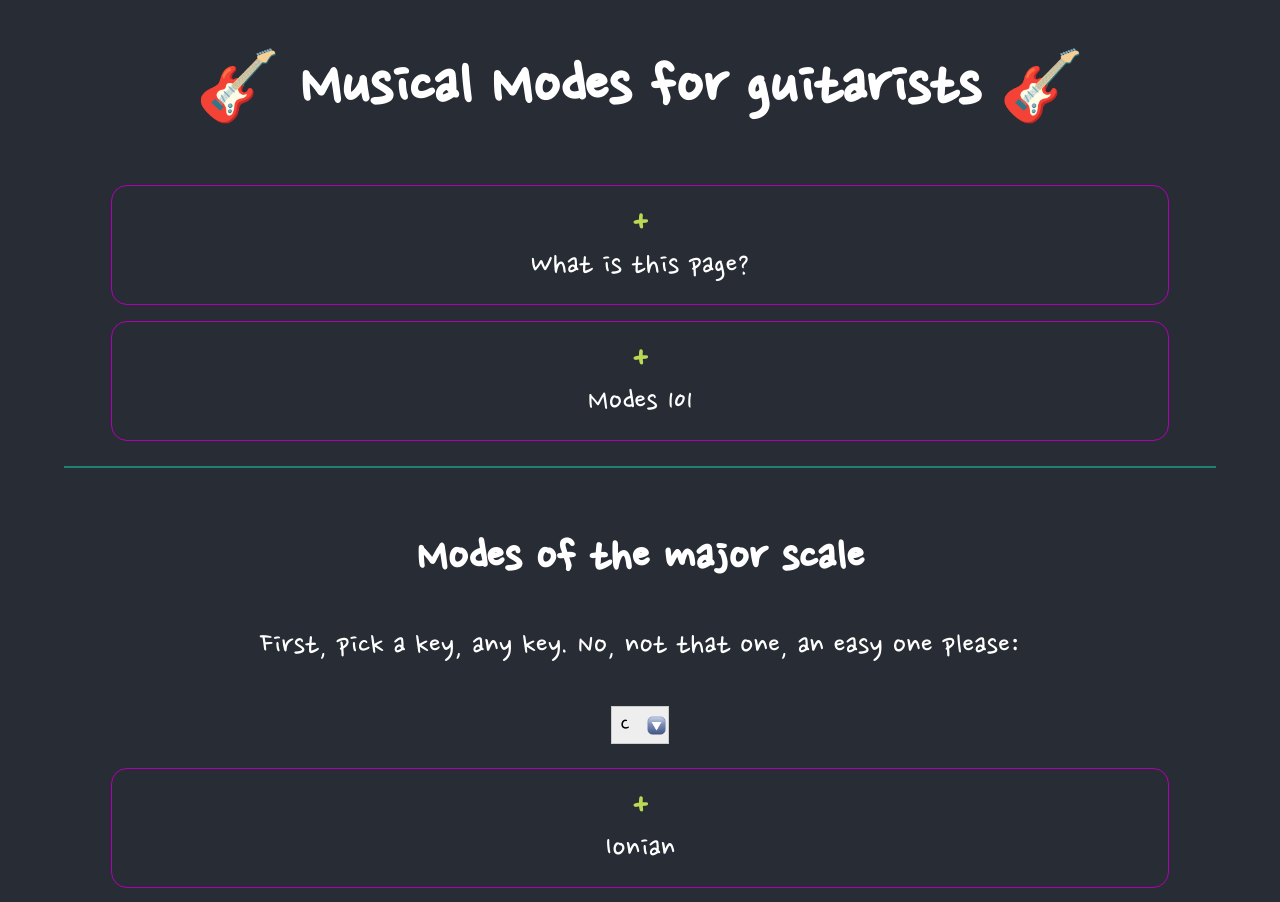
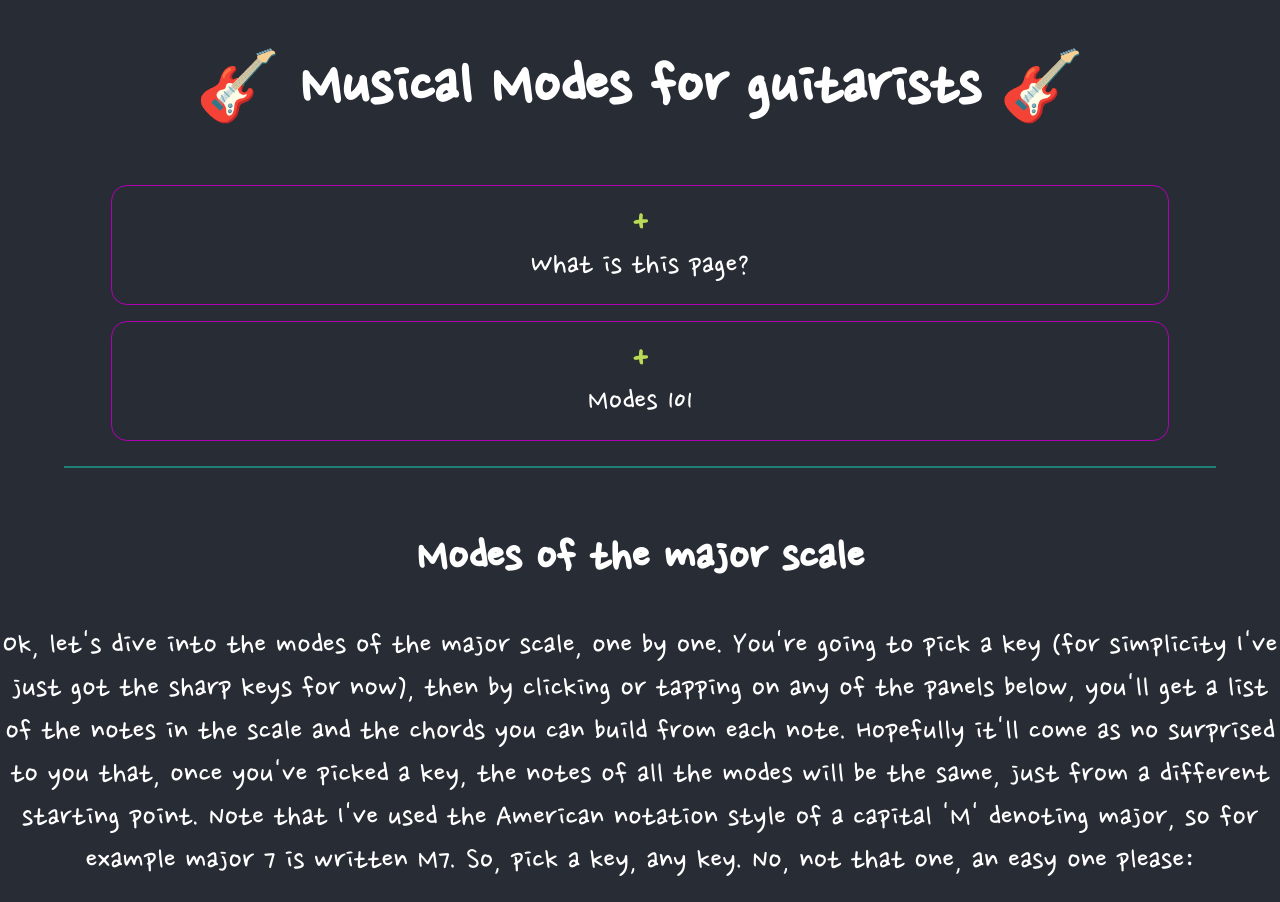
Before and after one commit to aNerdInTheHand/modes, a React (Create React App) app: page / in a window 1280 px wide. Shown: the top 902 px of the page. Built offline with nearby package versions, Linux system fonts and the light colour scheme.

Commit message:
mode explanation;

```diff
--- a/src/App.css
+++ b/src/App.css
@@ -75,6 +75,8 @@ select {
 .mode-table {
   border-collapse: collapse;
   border-spacing: 0;
+  min-width: 200px;
+  display: inline-flex;
 }
 
 .mode-table td {
@@ -100,3 +102,7 @@ select {
   /* text-align: left; */
   vertical-align: top
 }
+
+.mode-section {
+  flex-direction: row;
+}
--- a/src/App.js
+++ b/src/App.js
@@ -2,6 +2,7 @@ import React, { useState } from 'react'
 import './App.css'
 import Intro from './pages/Intro'
 import About from './pages/About'
+import Info from './pages/Info'
 import Ionian from './pages/Ionian'
 import Dorian from './pages/Dorian'
 import Phrygian from './pages/Phrygian'
@@ -19,7 +20,7 @@ const App = () => {
 
   const selectKeyDropdown = () => (
     <div className='dropdown'>
-      <p>First, pick a key, any key. No, not that one, an easy one please: </p>
+      <Info />
       <select
         className='select'
         onChange={handleKeyChange}
--- a/src/components/ModeOverview.js
+++ b/src/components/ModeOverview.js
@@ -1,13 +1,12 @@
 import React from 'react'
 
-const renderTable = chords => {
-  console.log(chords)
-  return (<table className='mode-table'>
+const renderTable = chords => (
+  <table className='mode-table'>
     <tbody>
       {chords.map((row, i) => renderTableRow(row, i))}
     </tbody>
-  </table>)
-}
+  </table>
+)
 
 const renderTableRow = (row, i) => (
   <tr key={`tr-${i}`}>
--- /dev/null
+++ b/src/pages/Info.js
@@ -0,0 +1,13 @@
+import React from 'react'
+
+export default () => (
+  <p>
+    Ok, let's dive into the modes of the major scale, one by one.
+    You're going to pick a key (for simplicity I've just got the sharp keys for now), then by clicking or tapping on any of the panels below, you'll get a list of the notes in the scale and the chords you can build from each note.
+    Hopefully it'll come as no surprised to you that, once you've picked a key, the notes of all the modes will be the same, just from a different starting point.
+
+    Note that I've used the American notation style of a capital 'M' denoting major, so for example major 7 is written M7.
+
+    So, pick a key, any key. No, not that one, an easy one please:
+  </p>
+)
--- a/src/pages/Ionian.js
+++ b/src/pages/Ionian.js
@@ -5,15 +5,14 @@ import { ionianChords } from '../constants/chords'
 
 const Ionian = props => <Page content={() => content(props)} title={() => title()}></Page>
 
-const content = () => {
-  console.log('***', ionianChords)
-return (
+const content = () => (
   <div className='mode-section'>
     <ModeOverview
       modeName={'Ionian'}
       chords={ionianChords} />
+    <div>The Ionian</div>
   </div>
-)}
+)
 
 const title = () => <div className='subtitle'>Ionian</div>
 
```
